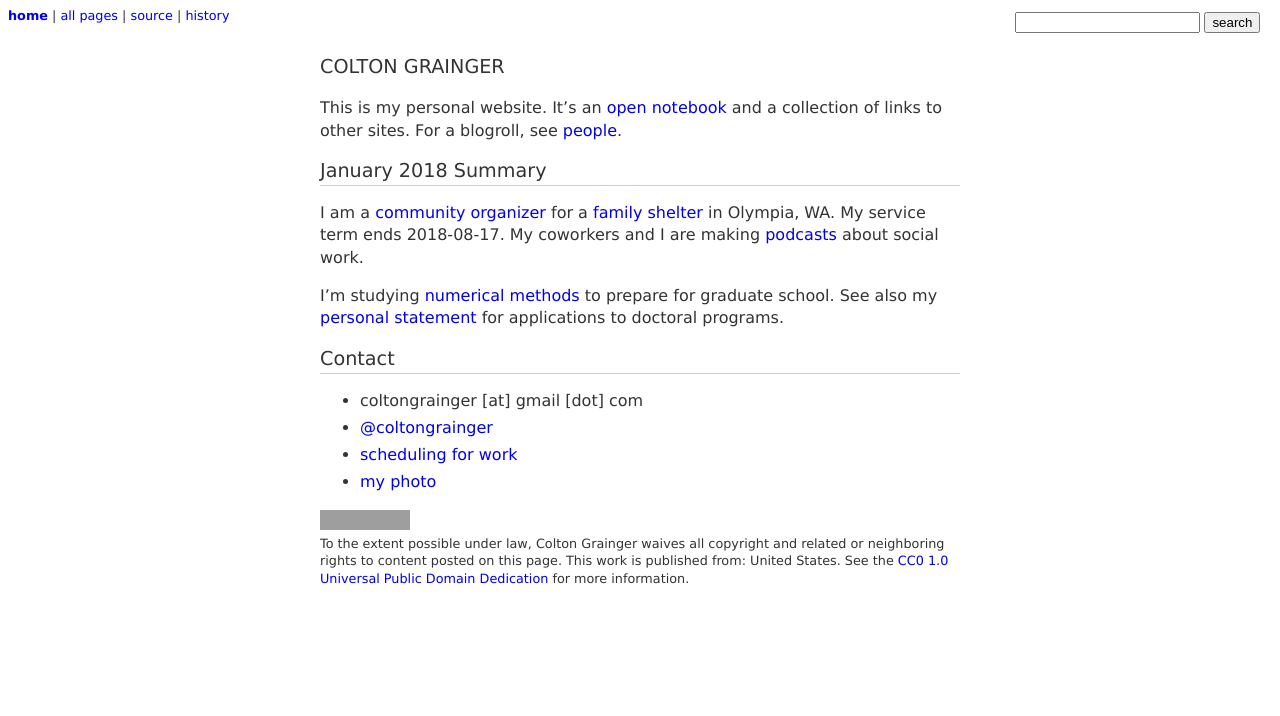
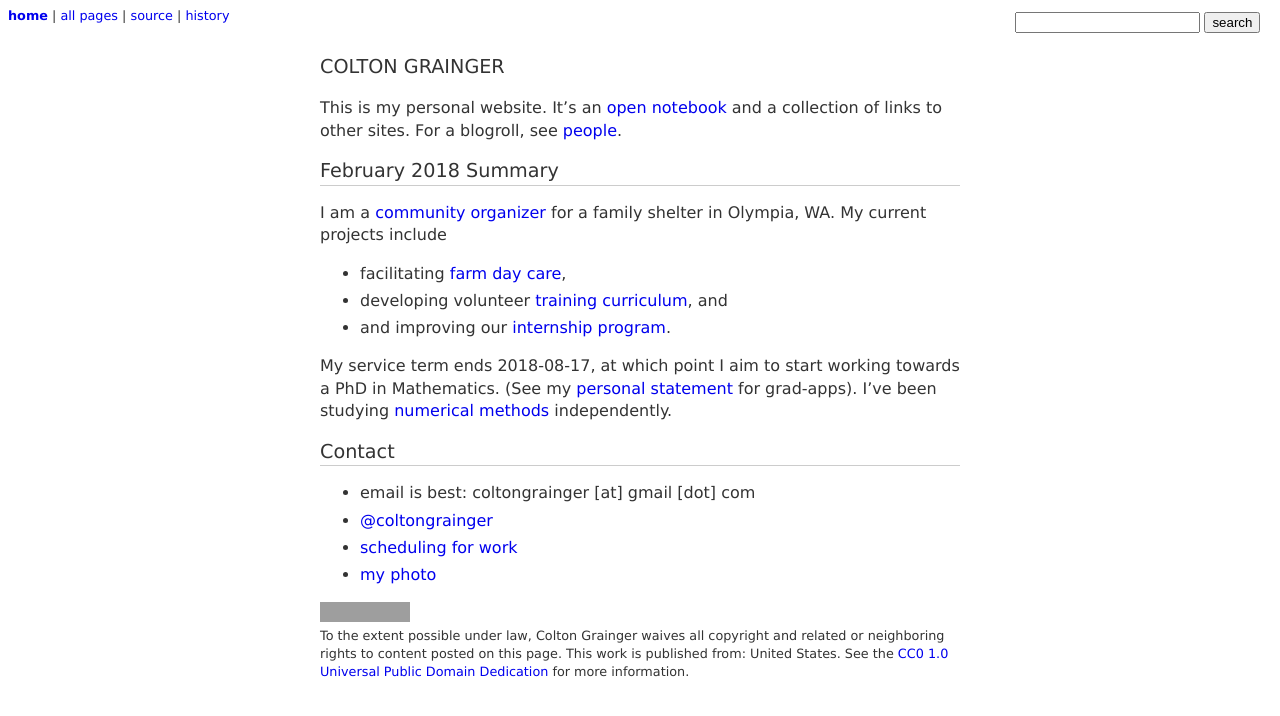
Before and after one commit to coltongrainger/blog, a Jekyll site: the page built from index.md, in a window 1280 px wide. Shown: the top 716 px of the page. Built offline with Jekyll 4.4.1, drawn with Linux system fonts in a browser that asks for light colours; our own code applies the rules of GitHub Pages for plain Markdown files; grey boxes are pictures that could not be loaded.

Commit message:
update for Feb

```diff
--- a/_config.yml
+++ b/_config.yml
@@ -1,6 +1,6 @@
 theme: jekyll-theme-primer
 title: [Colton Grainger]
-description: [Olympia&#44; WA]
+description: [personal site]
 
 defaults:
   -
--- a/index.md
+++ b/index.md
@@ -2,24 +2,31 @@
 title: home
 author: Colton Grainger
 order: 1
-modified: 2017-12-15
+modified: 2018-03-04
 date: 2017-07-15
 ---
 
-
 # Colton Grainger
 
-This is my personal website. It's an [open notebook](http://wcm1.web.rice.edu/open-notebook-history.html) and a collection of links to other sites. For a blogroll, see [people](/see-also#people).
+This is my personal website. It's an [open
+notebook](http://wcm1.web.rice.edu/open-notebook-history.html) and a collection
+of links to other sites. For a blogroll, see [people](/see-also#people).
 
-## January 2018 Summary
+## February 2018 Summary
 
-I am a [community organizer](https://github.com/coltongrainger/work) for a [family shelter](fscss-volunteers) in Olympia, WA.  My service term ends 2018-08-17. My coworkers and I are making [podcasts](https://coltongrainger.bandcamp.com/album/mindy-b) about social work.
+I am a [community organizer](https://github.com/coltongrainger/work) for a
+family shelter in Olympia, WA. My current projects include
+- facilitating [farm day care](fscss-volunteers/farm-day-care),
+- developing volunteer [training curriculum](fscss-volunteers/wiki), and
+- and improving our [internship program](fscss-volunteers/practicum).
 
-I'm studying [numerical methods](/math-428) to prepare for graduate school. See also my [personal statement](/personal-statement) for applications to doctoral programs.
+My service term ends 2018-08-17, at which point I aim to start working towards a
+PhD in Mathematics. (See my [personal statement](/personal-statement) for
+grad-apps). I've been studying [numerical methods](/math-428) independently.
 
 ## Contact
 
-- coltongrainger [at] gmail [dot] com
+- email is best: coltongrainger [at] gmail [dot] com
 - [@coltongrainger](https://twitter.com/coltongrainger)
 - [scheduling for work](https://meetme.so/coltongrainger)
 - [my photo](images/identification-photo.jpg)
```
